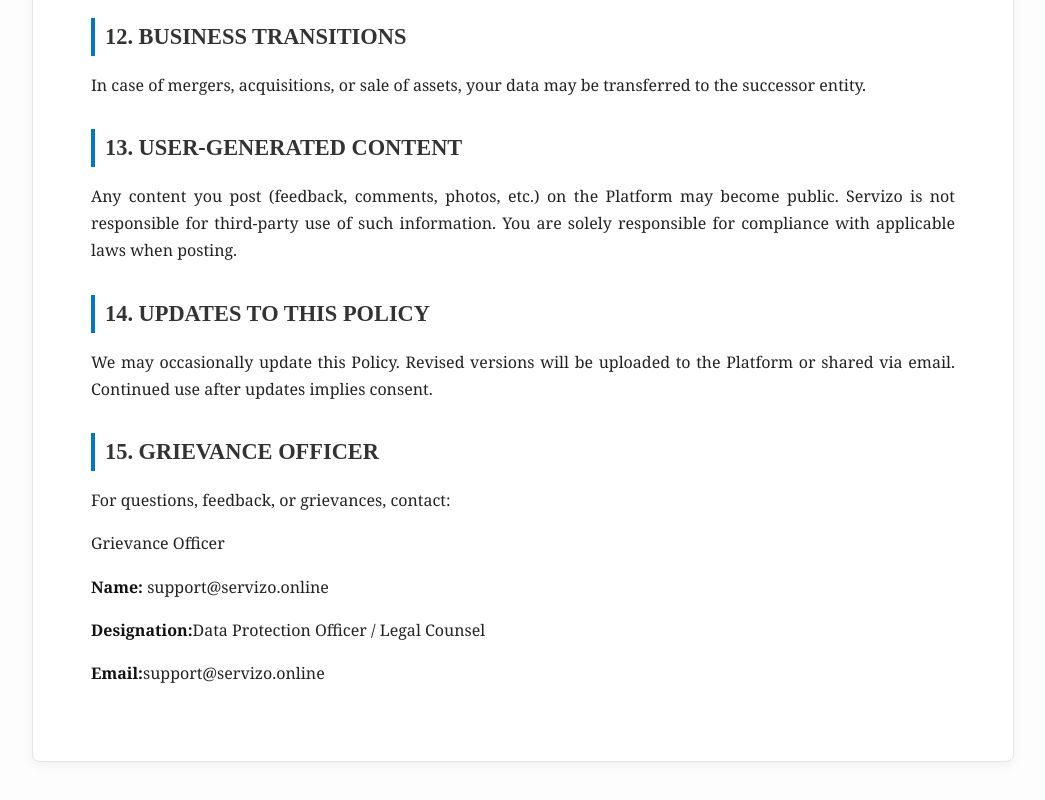
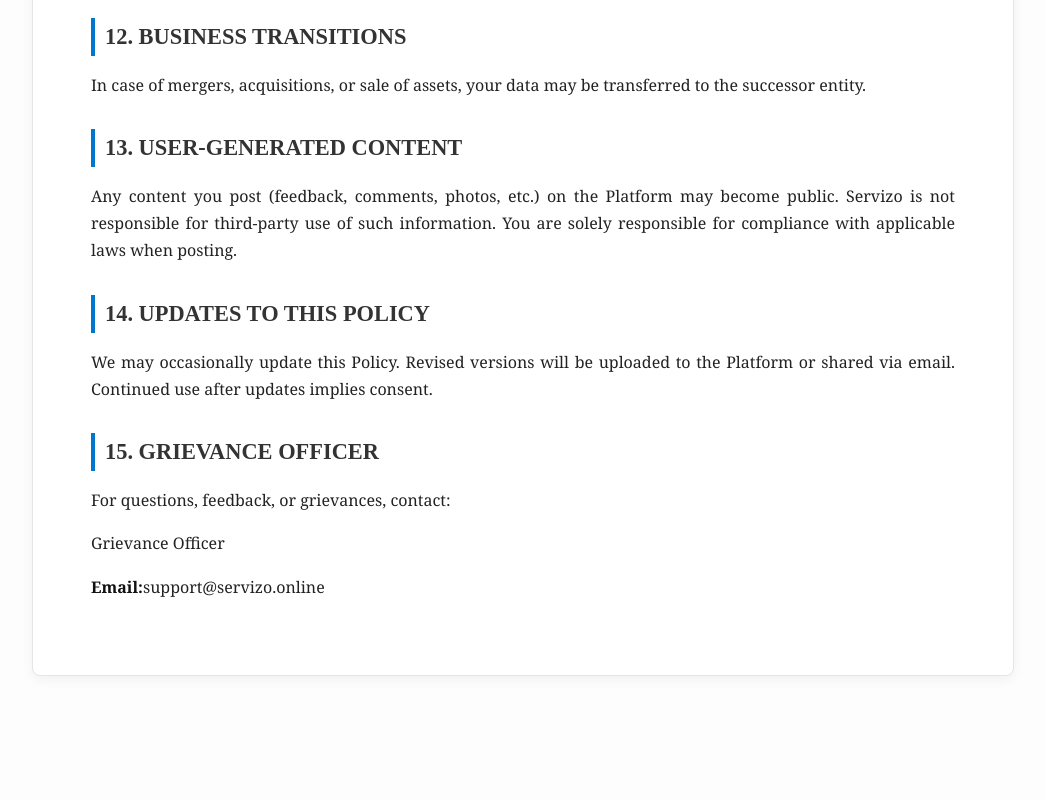
Before and after one commit to Danishanwar01/servizo, a plain HTML site: page privacy.html in a window 1280 px wide. Shown: the part 4277-5077 px from the top of the page, without its empty margins (117-1162 px from the left). After the commit the page ends 4993 px from the top, so only its background shows below. Drawn offline with Linux system fonts and the light colour scheme.

Commit message:
first commit

```diff
--- a/privacy.html
+++ b/privacy.html
@@ -311,8 +311,8 @@ code {
         </h2>
         <p>For questions, feedback, or grievances, contact:</p>
         <p>Grievance Officer</p>
-        <p><strong>Name:</strong> support@servizo.online</p>
-        <p><strong>Designation:</strong>Data Protection Officer / Legal Counsel</p>
+        <!-- <p><strong>Name:</strong> support@servizo.online</p>
+        <p><strong>Designation:</strong>Data Protection Officer / Legal Counsel</p> -->
         <p><strong>Email:</strong>support@servizo.online</p>
 
     </div>
```
